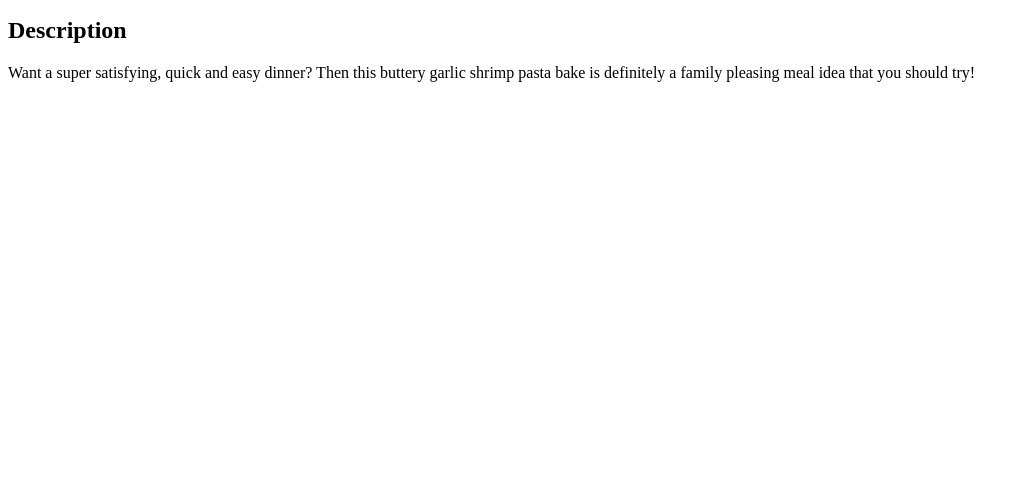
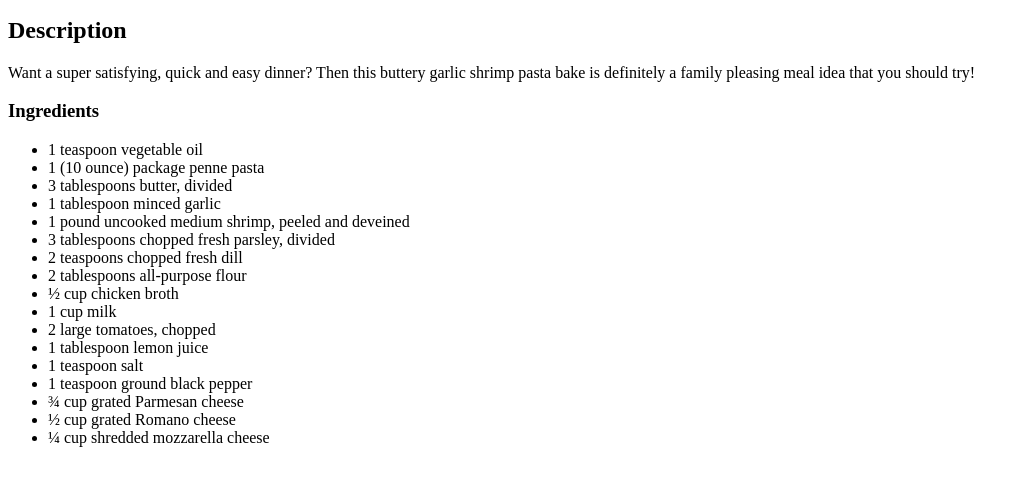
Before and after one commit to Sty6x/odin-recipes, a plain HTML site: page recipes/garlic-shrimp-pasta.html in a window 1280 px wide. Shown: the part 101-586 px from the top of the page, without its empty margins (0-1029 px from the left). Drawn offline with Linux system fonts and the light colour scheme.

Commit message:
Added Ingredient List for garlic shrimp pasta recipe

```diff
--- a/recipes/garlic-shrimp-pasta.html
+++ b/recipes/garlic-shrimp-pasta.html
@@ -10,5 +10,25 @@
         <h2>Description</h2>
         <p>Want a super satisfying, quick and easy dinner?
         Then this buttery garlic shrimp pasta bake is definitely a family pleasing meal idea that you should try!</p>
+        <h3>Ingredients</h3>
+        <ul>
+            <li>1 teaspoon vegetable oil</li>
+            <li>1 (10 ounce) package penne pasta</li>
+            <li>3 tablespoons butter, divided</li>
+            <li>1 tablespoon minced garlic</li>
+            <li>1 pound uncooked medium shrimp, peeled and deveined</li>
+            <li>3 tablespoons chopped fresh parsley, divided</li>
+            <li>2 teaspoons chopped fresh dill</li>
+            <li>2 tablespoons all-purpose flour</li>
+            <li>½ cup chicken broth</li>
+            <li>1 cup milk</li>
+            <li>2 large tomatoes, chopped</li>
+            <li>1 tablespoon lemon juice</li>
+            <li>1 teaspoon salt</li>
+            <li>1 teaspoon ground black pepper</li>
+            <li>¾ cup grated Parmesan cheese</li>
+            <li>½ cup grated Romano cheese</li>
+            <li>¼ cup shredded mozzarella cheese</li>
+        </ul>
     </body>
 </html>
```
